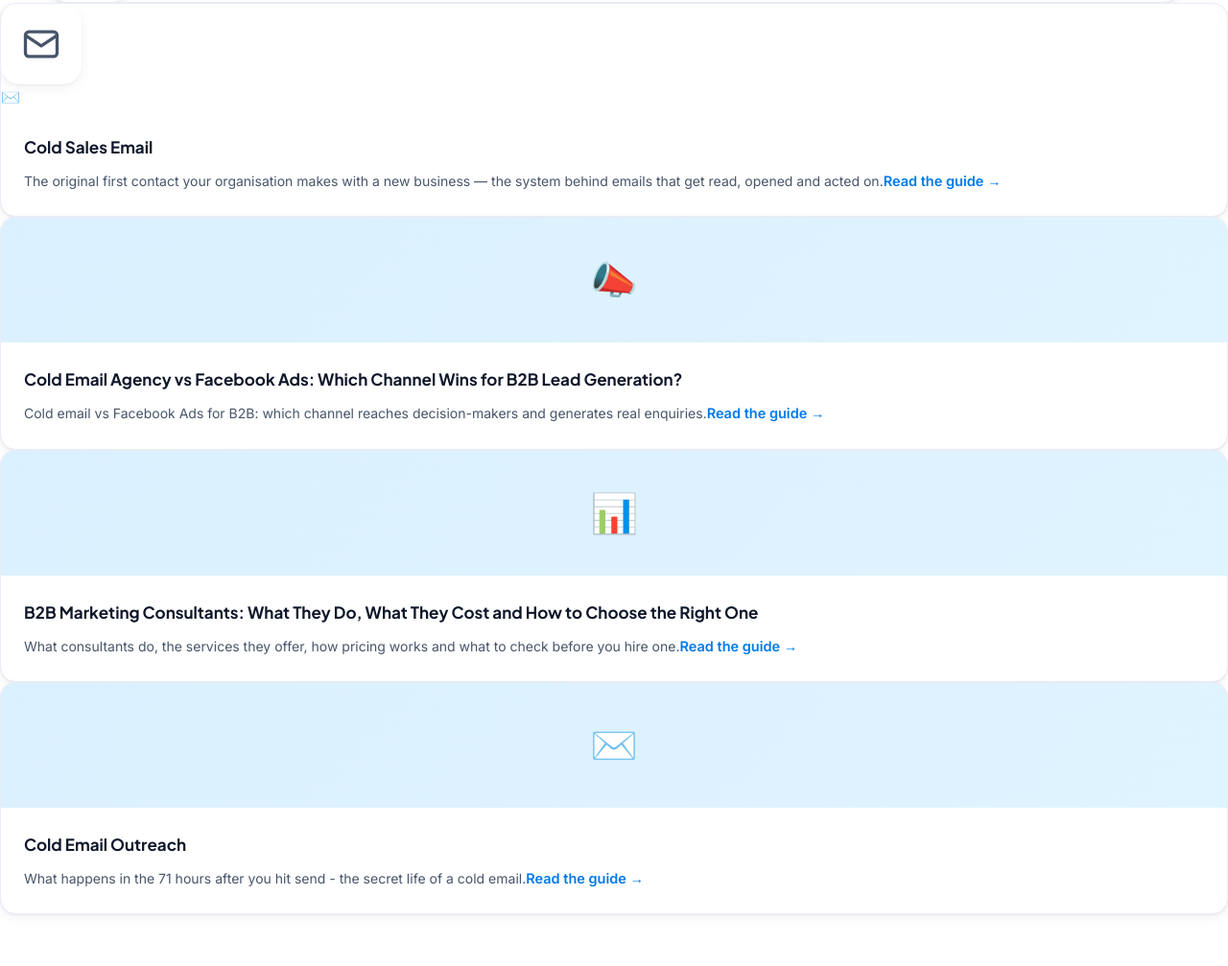
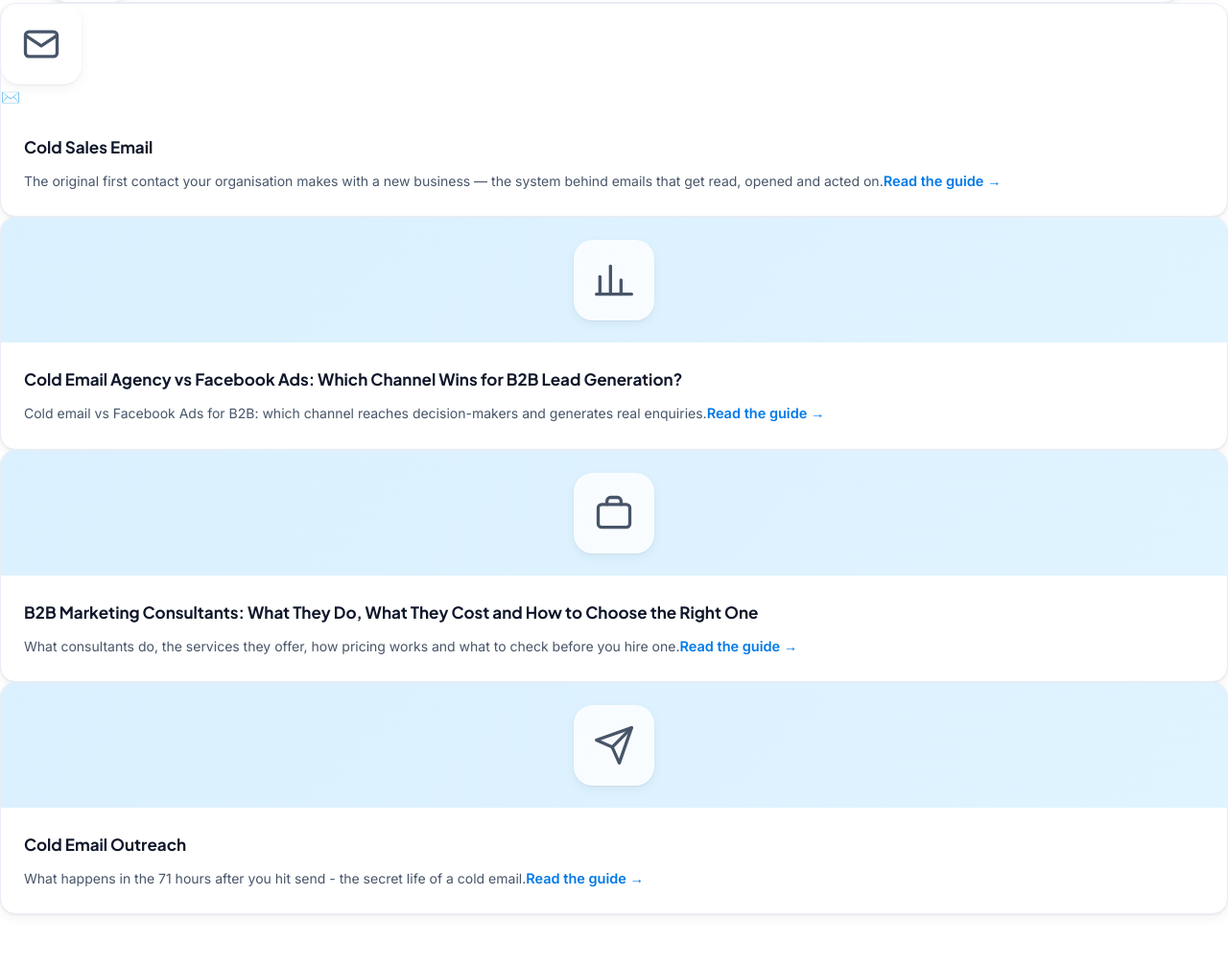
Before and after one commit to jimmybbk/b2bgenerate, a plain HTML site: page blog/index.html in a window 1280 px wide. Shown: the part 904-1911 px from the top of the page at 96% size. Drawn offline with Linux system fonts and the light colour scheme.

Commit message:
Blog cards: correct SVG icons on all four cards (icons were misapplied after merge)

```diff
--- a/blog/index.html
+++ b/blog/index.html
@@ -86,15 +86,15 @@
             <div class="body"><b>Cold Sales Email</b><span>The original first contact your organisation makes with a new business — the system behind emails that get read, opened and acted on.</span><span class="read">Read the guide →</span></div>
           </a>
           <a class="post reveal" href="cold-email-agency-vs-facebook-ads/">
-            <div class="thumb" aria-hidden="true">📣</div>
+            <div class="thumb" aria-hidden="true"><span class="t-ico"><svg viewBox="0 0 24 24" fill="none" stroke="currentColor" stroke-width="1.8" stroke-linecap="round"><path d="M4 20V10"/><path d="M10 20V4"/><path d="M16 20v-8"/><path d="M2 20h20"/></svg></span></div>
             <div class="body"><b>Cold Email Agency vs Facebook Ads: Which Channel Wins for B2B Lead Generation?</b><span>Cold email vs Facebook Ads for B2B: which channel reaches decision-makers and generates real enquiries.</span><span class="read">Read the guide →</span></div>
           </a>
           <a class="post reveal" href="b2b-marketing-consultants/">
-            <div class="thumb" aria-hidden="true">📊</div>
+            <div class="thumb" aria-hidden="true"><span class="t-ico"><svg viewBox="0 0 24 24" fill="none" stroke="currentColor" stroke-width="1.8" stroke-linecap="round" stroke-linejoin="round"><rect x="3" y="7" width="18" height="13" rx="2"/><path d="M8 7V5a2 2 0 0 1 2-2h4a2 2 0 0 1 2 2v2"/></svg></span></div>
             <div class="body"><b>B2B Marketing Consultants: What They Do, What They Cost and How to Choose the Right One</b><span>What consultants do, the services they offer, how pricing works and what to check before you hire one.</span><span class="read">Read the guide →</span></div>
           </a>
           <a class="post reveal" href="cold-email-outreach/">
-            <div class="thumb" aria-hidden="true">✉️</div>
+            <div class="thumb" aria-hidden="true"><span class="t-ico"><svg viewBox="0 0 24 24" fill="none" stroke="currentColor" stroke-width="1.8" stroke-linecap="round" stroke-linejoin="round"><path d="M22 2L11 13"/><path d="M22 2l-7 20-4-9-9-4z"/></svg></span></div>
             <div class="body"><b>Cold Email Outreach</b><span>What happens in the 71 hours after you hit send - the secret life of a cold email.</span><span class="read">Read the guide →</span></div>
           </a>
         </div>
```
